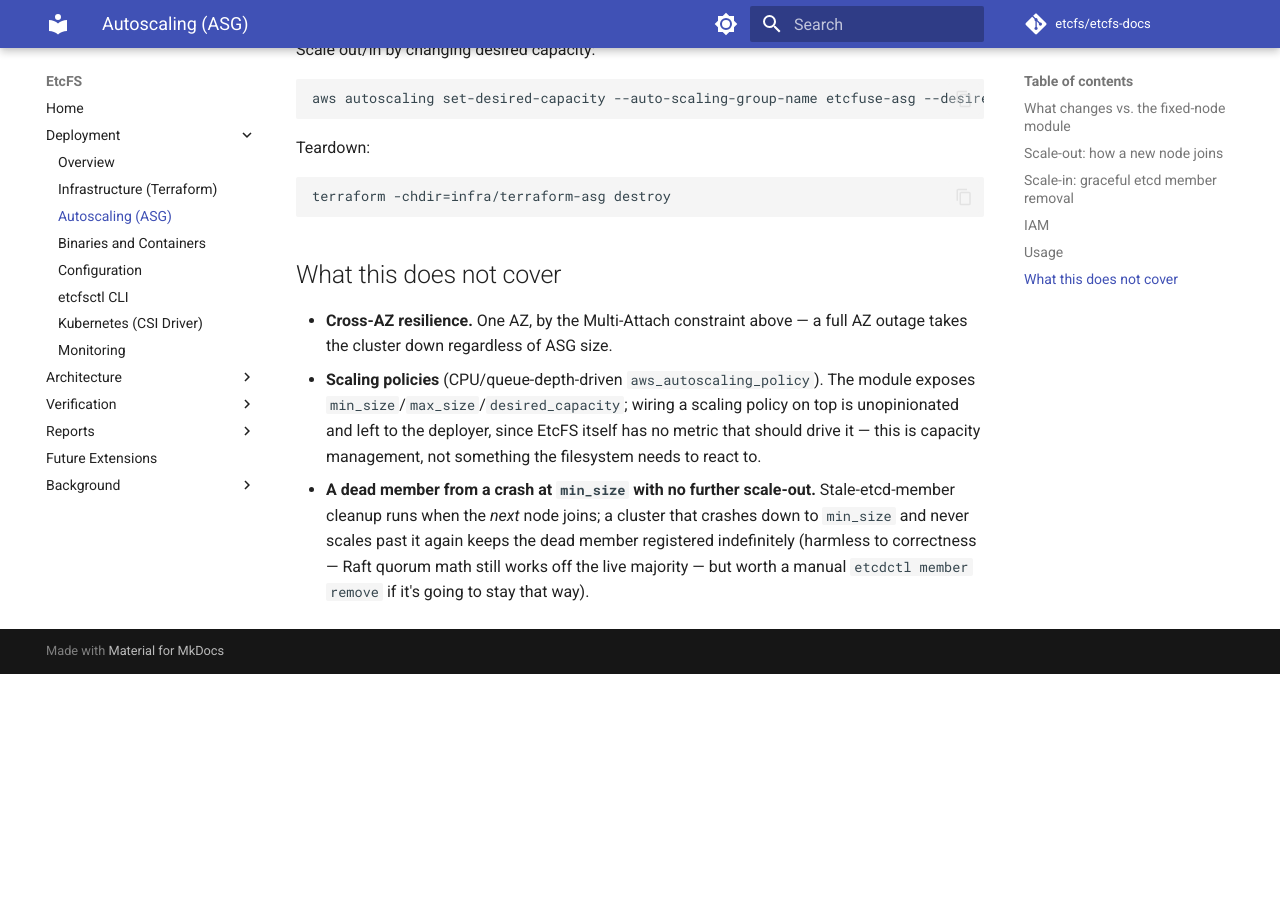
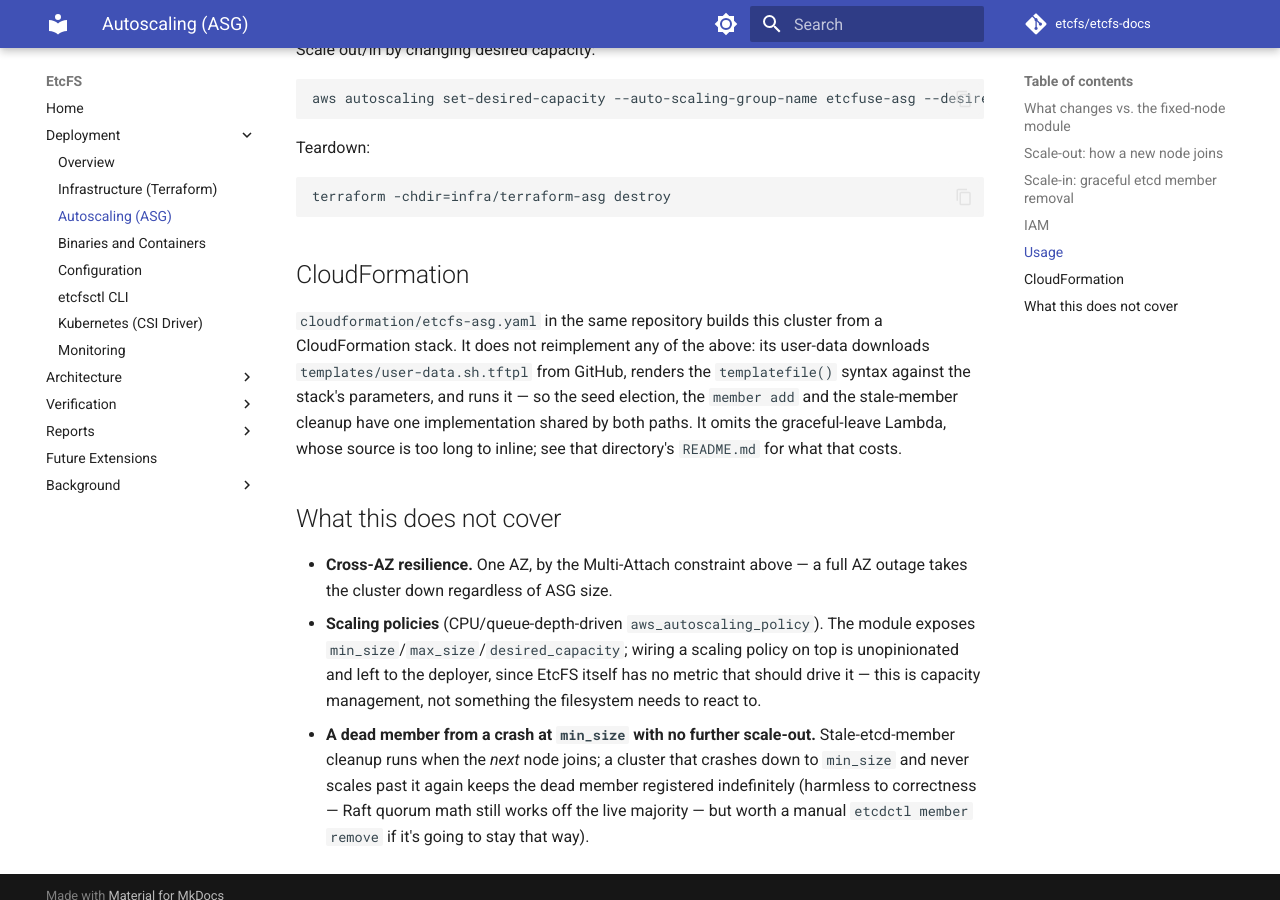
Before and after one commit to etcfs/etcfs-docs, an MkDocs documentation site: the page built from docs/deployment/autoscaling.md, in a window 1280 px wide and 900 px high, scrolled down 4365 px. Built offline with MkDocs 1.6.1 and Material for MkDocs 9.7.7, drawn with Linux system fonts in a browser that asks for light colours; comment, search, counter and statistics services are not loaded; before the commit the page ends 5039 px from its top, so only the background shows below that.

Commit message:
docs: documented the packaged example config and the cloudformation stack

````diff
--- a/docs/deployment/autoscaling.md
+++ b/docs/deployment/autoscaling.md
@@ -217,6 +217,17 @@ Teardown:
 terraform -chdir=infra/terraform-asg destroy
 ```
 
+## CloudFormation
+
+`cloudformation/etcfs-asg.yaml` in the same repository builds this cluster
+from a CloudFormation stack. It does not reimplement any of the above: its
+user-data downloads `templates/user-data.sh.tftpl` from GitHub, renders the
+`templatefile()` syntax against the stack's parameters, and runs it — so the
+seed election, the `member add` and the stale-member cleanup have one
+implementation shared by both paths. It omits the graceful-leave Lambda,
+whose source is too long to inline; see that directory's `README.md` for what
+that costs.
+
 ## What this does not cover
 
 - **Cross-AZ resilience.** One AZ, by the Multi-Attach constraint above — a
````
Also changed, not shown: docs/deployment/configuration.md (+6 -0 lines), docs/deployment/index.md (+5 -1 lines).
